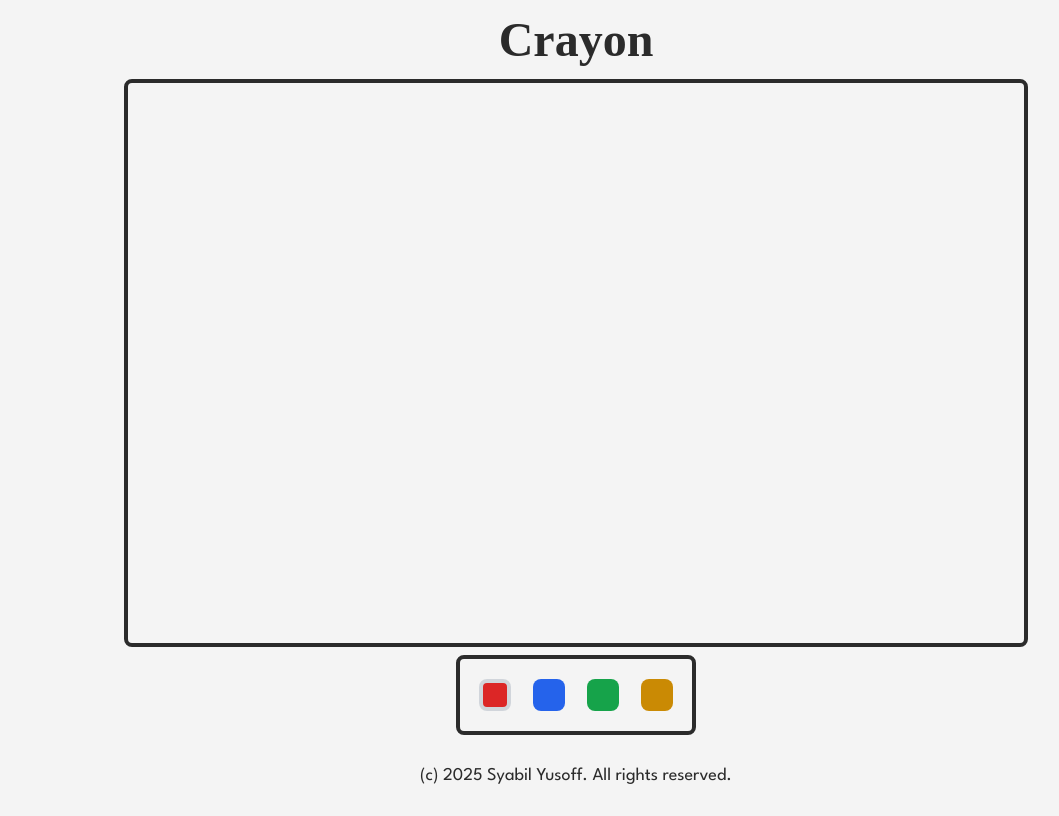
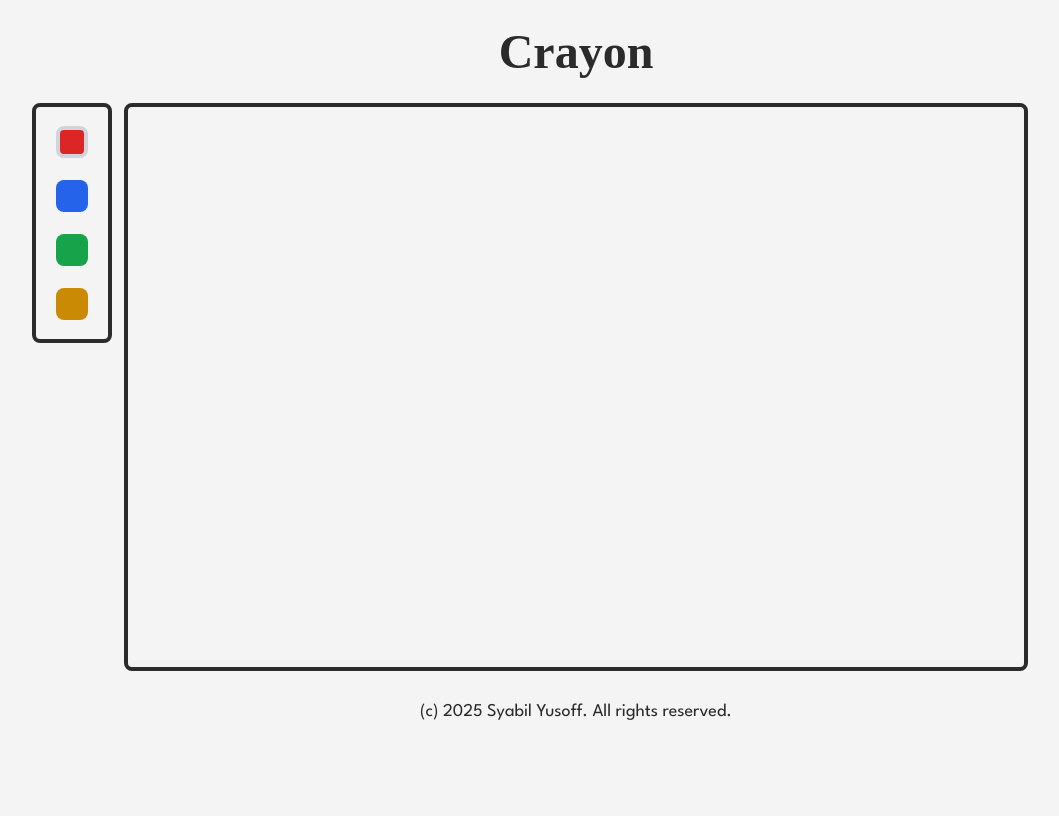
Before and after one commit to bllio/crayon, a React (Vite) app: page / in a window 1280 px wide. Shown: the whole page, without its empty margins (64-1123 px from the left). Built offline with nearby package versions, Linux system fonts and the light colour scheme; a web font is replaced by a local one.

Commit message:
Move Palette to the left of Canvas

```diff
--- /dev/null
+++ b/src/App.module.css
@@ -0,0 +1,10 @@
+.layout {
+  display: flex;
+  justify-content: center;
+  gap: var(--space-lg);
+}
+
+.right {
+  visibility: hidden;
+  width: 80px;
+}
--- a/src/App.tsx
+++ b/src/App.tsx
@@ -3,12 +3,22 @@ import Footer from './components/Footer/Footer';
 import Logo from './components/Logo/Logo';
 import Palette from './components/Palette/Palette';
 
+import styles from './App.module.css';
+
 function App() {
   return (
     <>
       <Logo />
-      <Canvas />
-      <Palette />
+      <div className={styles.layout}>
+        <div className={styles.left}>
+          <Palette />
+        </div>
+        <div className={styles.center}>
+          <Canvas />
+        </div>
+        {/* This fills the right side of the page so that the canvas stays centered. */}
+        <div className={styles.right}></div>
+      </div>
       <Footer />
     </>
   );
--- a/src/components/Logo/Logo.module.css
+++ b/src/components/Logo/Logo.module.css
@@ -2,7 +2,7 @@
   font-family: var(--font-logo);
   font-size: var(--text-lg);
   color: var(--color-ink);
-  margin: var(--space-sm) 0em;
+  margin: var(--space-md) 0em;
   text-align: center;
   user-select: none;
 }
--- a/src/components/Palette/Palette.tsx
+++ b/src/components/Palette/Palette.tsx
@@ -21,5 +21,5 @@ export default function Palette() {
     );
   });
 
-  return <Panel items={colorSwatches} direction="row"></Panel>;
+  return <Panel items={colorSwatches} direction="column"></Panel>;
 }
--- a/src/components/Panel/Panel.module.css
+++ b/src/components/Panel/Panel.module.css
@@ -6,7 +6,7 @@
   display: flex;
   justify-content: space-around;
   list-style: none;
-  margin: var(--space-md) auto;
+  margin: 0;
   padding: var(--space-md);
   user-select: none;
 }
--- a/src/index.css
+++ b/src/index.css
@@ -28,6 +28,7 @@
   /* Spacing */
   --space-sm: 0.25em;
   --space-md: 0.5em;
+  --space-lg: 0.75em;
   --space-xl: 2em;
 
   /* Borders */
```
